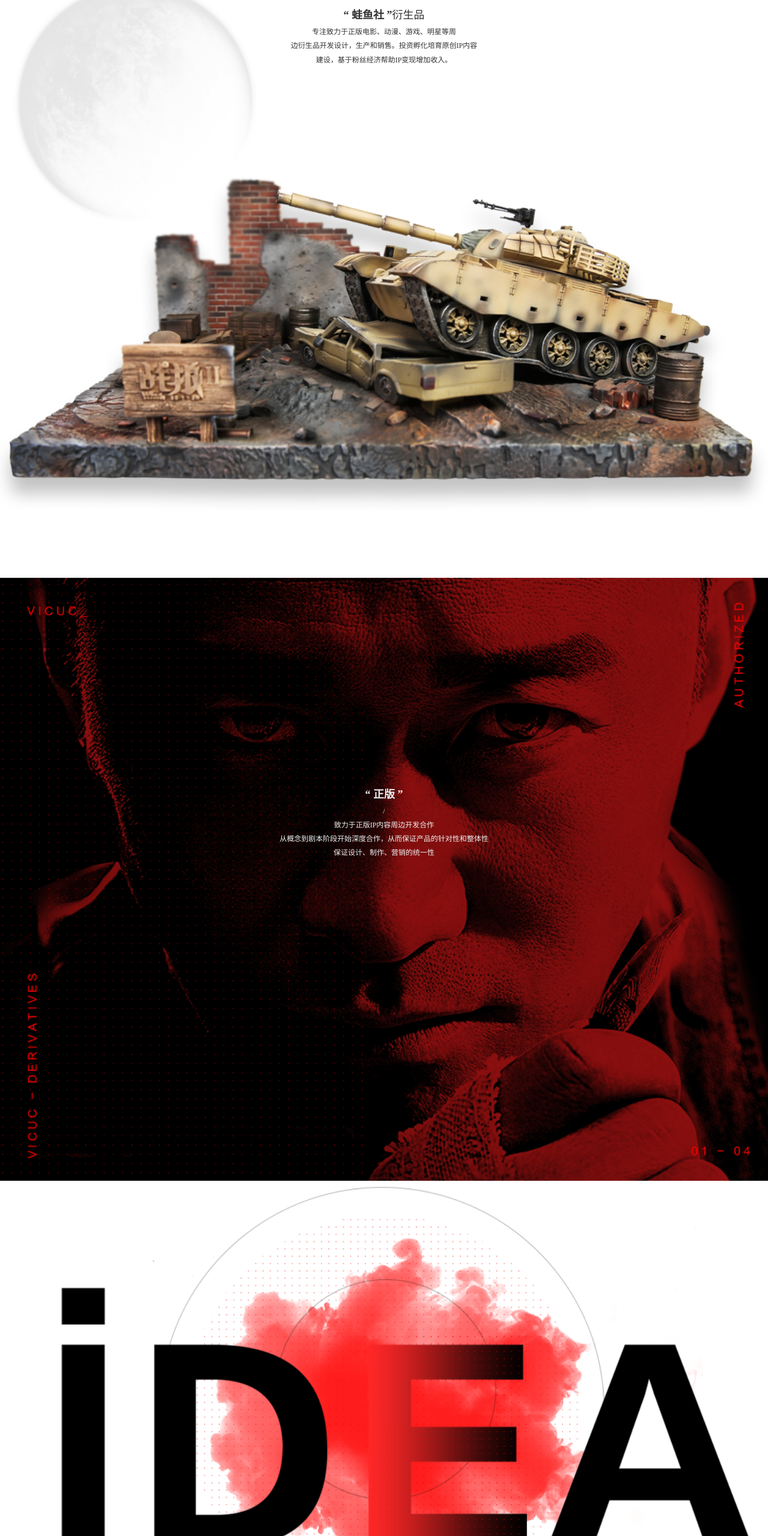
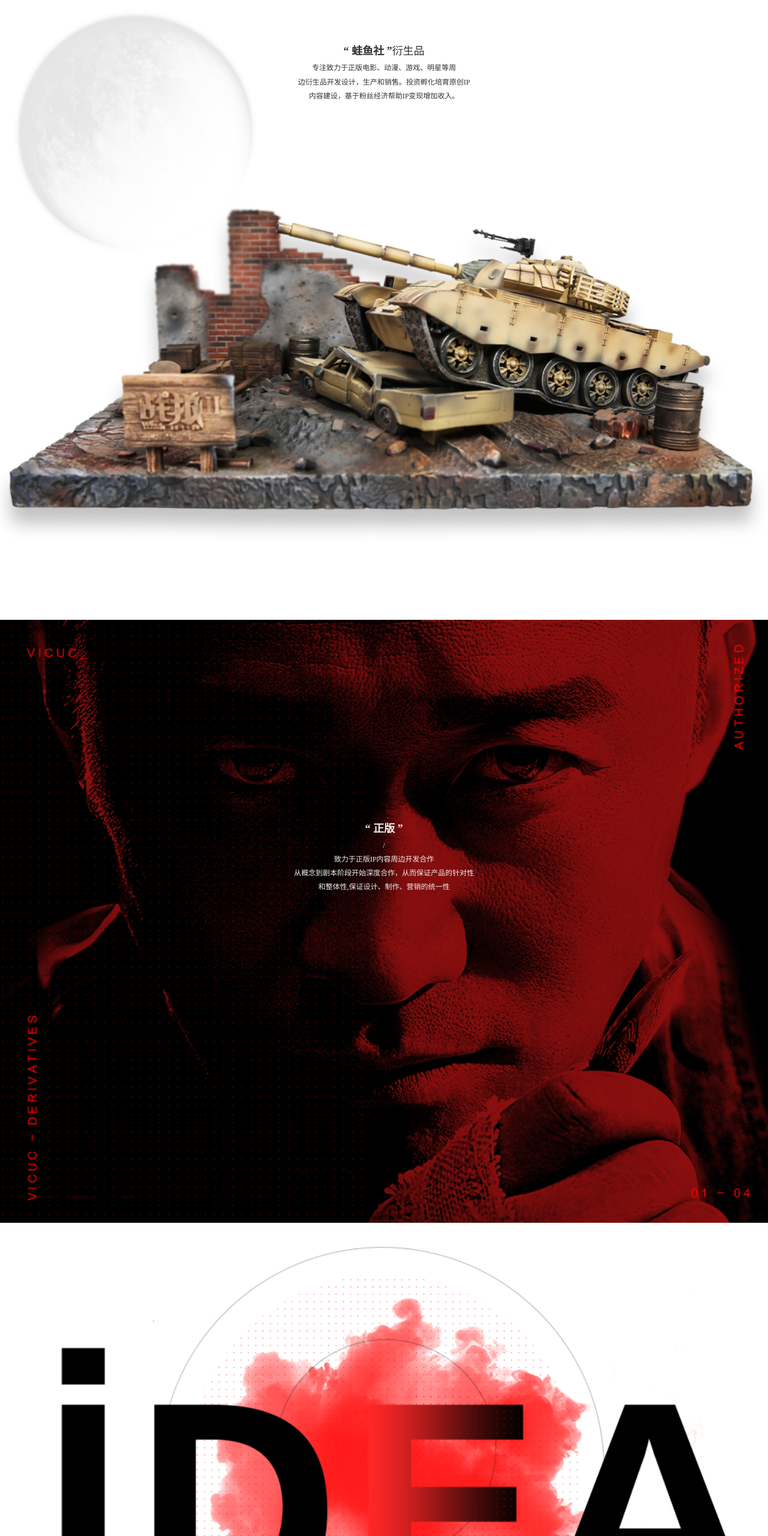
Before and after one commit to ECJTUCharles/vicuc, a plain HTML site: page index.html in a window 1280 px wide. Shown: the part 180-2740 px from the top of the page at 60% size. Drawn offline with Linux system fonts and the light colour scheme.

Commit message:
font-size and something in the first pages

```diff
--- a/index.html
+++ b/index.html
@@ -172,12 +172,12 @@
         <div class="contorl">
             <div class="main mobile">
                 <div id="tab1">
-                    <img src="./public/img/m_screen1_bg.png" class="tab-bg">
+                    <img src="./public/img/m_screen1_bg.png" class="tab-bg" style="margin-top:50px;">
                     <div class="tab-text">
                         <a href="#" class="h4"><strong>“ 蛙鱼社 ”</strong>衍生品</a>
                         <p class="h5">专注致力于正版电影、动漫、游戏、明星等周</p>
-                        <p class="h5">边衍生品开发设计，生产和销售。投资孵化培育原创IP内容</p>
-                        <p class="h5">建设，基于粉丝经济帮助IP变现增加收入。</p>
+                        <p class="h5">边衍生品开发设计，生产和销售。投资孵化培育原创IP</p>
+                        <p class="h5">内容建设，基于粉丝经济帮助IP变现增加收入。</p>
                     </div>
                 </div>
                 <div id="tab2">
@@ -186,18 +186,18 @@
                         <a href="#" class="h4"><strong>“ 正版 ”</strong></a>
                         <p class="h5">/</p>
                         <p class="h5">致力于正版IP内容周边开发合作</p>
-                        <p class="h5">从概念到剧本阶段开始深度合作，从而保证产品的针对性和整体性</p>
-                        <p class="h5">保证设计、制作、营销的统一性</p>
+                        <p class="h5">从概念到剧本阶段开始深度合作，从而保证产品的针对性</p>
+                        <p class="h5">和整体性,保证设计、制作、营销的统一性</p>
                     </div>
                 </div>
                 <div id="tab3">
-                    <img src="./public/img/m_screen3_bg.png" class="tab-bg">
+                    <img src="./public/img/m_screen3_bg.png" class="tab-bg" style="margin-top:30px;">
                     <div class="tab-text">
                         <a href="#" class="h4"><strong>“ 创意 ”</strong></a>
                         <p class="h5">/</p>
                         <p class="h5">拥有国内外行业顶级的设计师</p>
-                        <p class="h5">并与美国好莱坞、新西兰维塔公司建立长期的合作伙伴关系，利用</p>
-                        <p class="h5">最新的数字化技术，充分展现现代流行时尚艺术的魅力</p>
+                        <p class="h5">并与美国好莱坞、新西兰维塔公司建立长期的合作伙伴关系</p>
+                        <p class="h5">利用最新的数字化技术，充分展现现代流行时尚艺术的魅力</p>
                     </div>
                 </div>
                 <div id="tab4">
--- a/public/css/index.css
+++ b/public/css/index.css
@@ -485,7 +485,7 @@ nav.mobile span.icon-bar {
 }
 
 .main.mobile #tab1 .tab-text {
-    top: 10%;
+    top: 15%;
 }
 
 .main.mobile #tab2 .tab-text,
@@ -494,7 +494,10 @@ nav.mobile span.icon-bar {
     color: #eee;
 }
 
-.main.mobile #tab3,
+.main.mobile #tab3 {
+    margin-bottom: 30px;
+}
+
 .main.mobile #tab5 {
     margin-bottom: 50px;
 }
@@ -583,6 +586,7 @@ nav.mobile span.icon-bar {
 
 .main.mobile .tab-bg {
     width: 100%;
+    margin-top: 20px;
 }
 
 .main.mobile .tab-text {
```
Also changed, not shown: public/css/case.css (+16 -1 lines).
